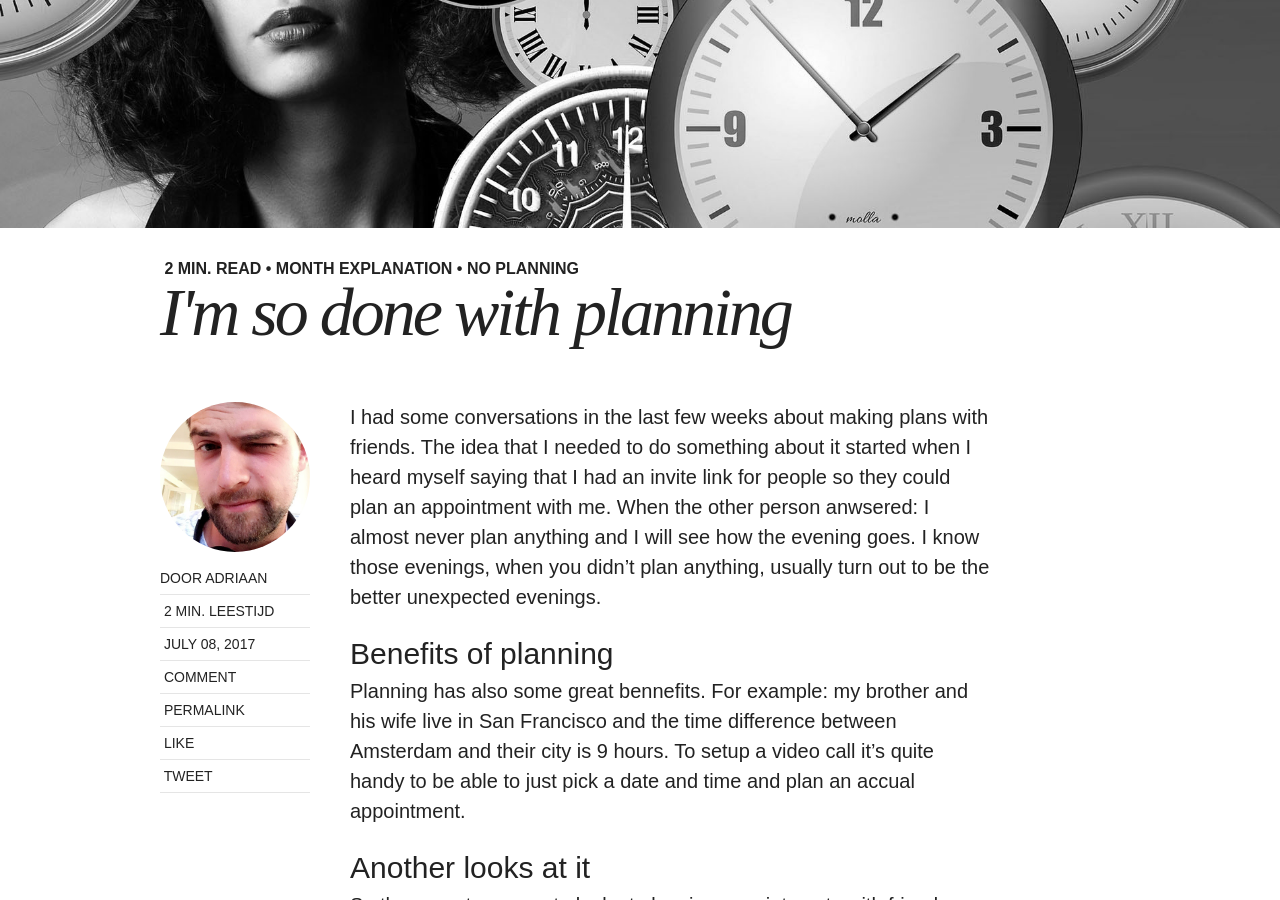
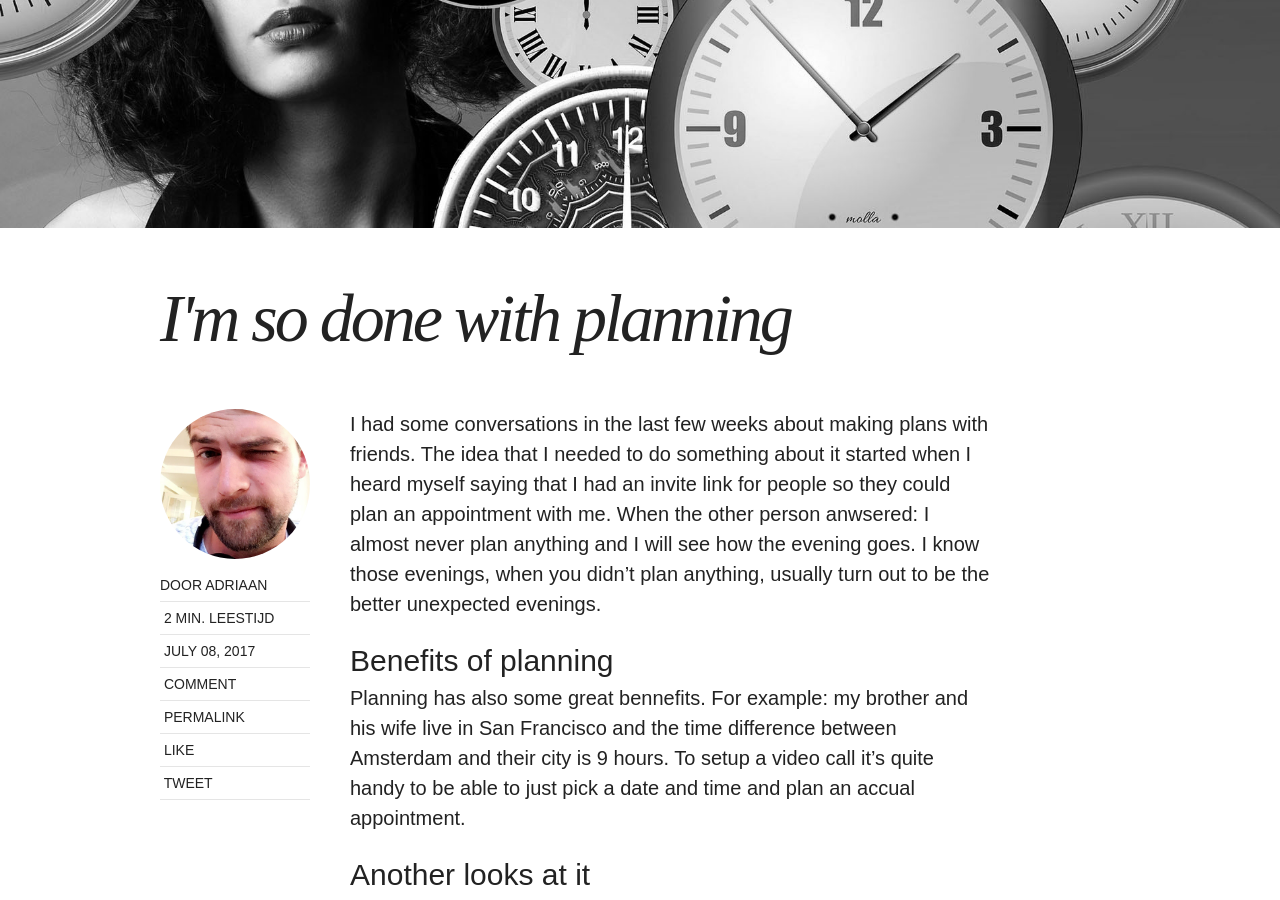
Before and after one commit to adriaandotcom/demaandvanadriaan, a Jekyll site: the page built from _posts/2017-07-08-i-am-done-with-planning.md, in a window 1280 px wide and 900 px high, scrolled down 460 px. Built offline with Jekyll 4.4.1, drawn with Linux system fonts in a browser that asks for light colours; nearby versions of some CDN libraries; comment, search, counter and statistics services are not loaded.

Commit message:
Hide entry tags

```diff
--- a/_layouts/post.html
+++ b/_layouts/post.html
@@ -15,6 +15,8 @@
     {% if page.image.feature %}<img src="{{ site.baseurl }}/images/{{ page.image.feature }}" class="entry-feature-image" alt="{{ page.title }}" {% if site.logo == null %}style="margin-top:0;"{% endif %}>{% if page.image.credit %}<p class="image-credit">Photo Credit: <a href="{{ page.image.creditlink }}">{{ page.image.credit }}</a>{% endif %}{% endif %}
     <div class="entry-wrapper">
       <header class="entry-header">
+
+        {% comment %}
         <span class="entry-tags">
           {% if page.readtime > 0 %}
             <i class="fa fa-clock-o"></i> {{ page.readtime }} min. read &bull;
@@ -25,7 +27,10 @@
             {% unless forloop.last %}
               &bull;
             {% endunless %}
-          {% endfor %}</span>
+          {% endfor %}
+        </span>
+        {% endcomment %}
+
         {% if page.link %}
           <h1 class="entry-title"><a href="{{ page.link }}">{% if page.headline %}{{ page.headline }}{% else %}{{ page.title }}{% endif %} <span class="link-arrow">&rarr;</span></a></h1>
         {% else %}
```
